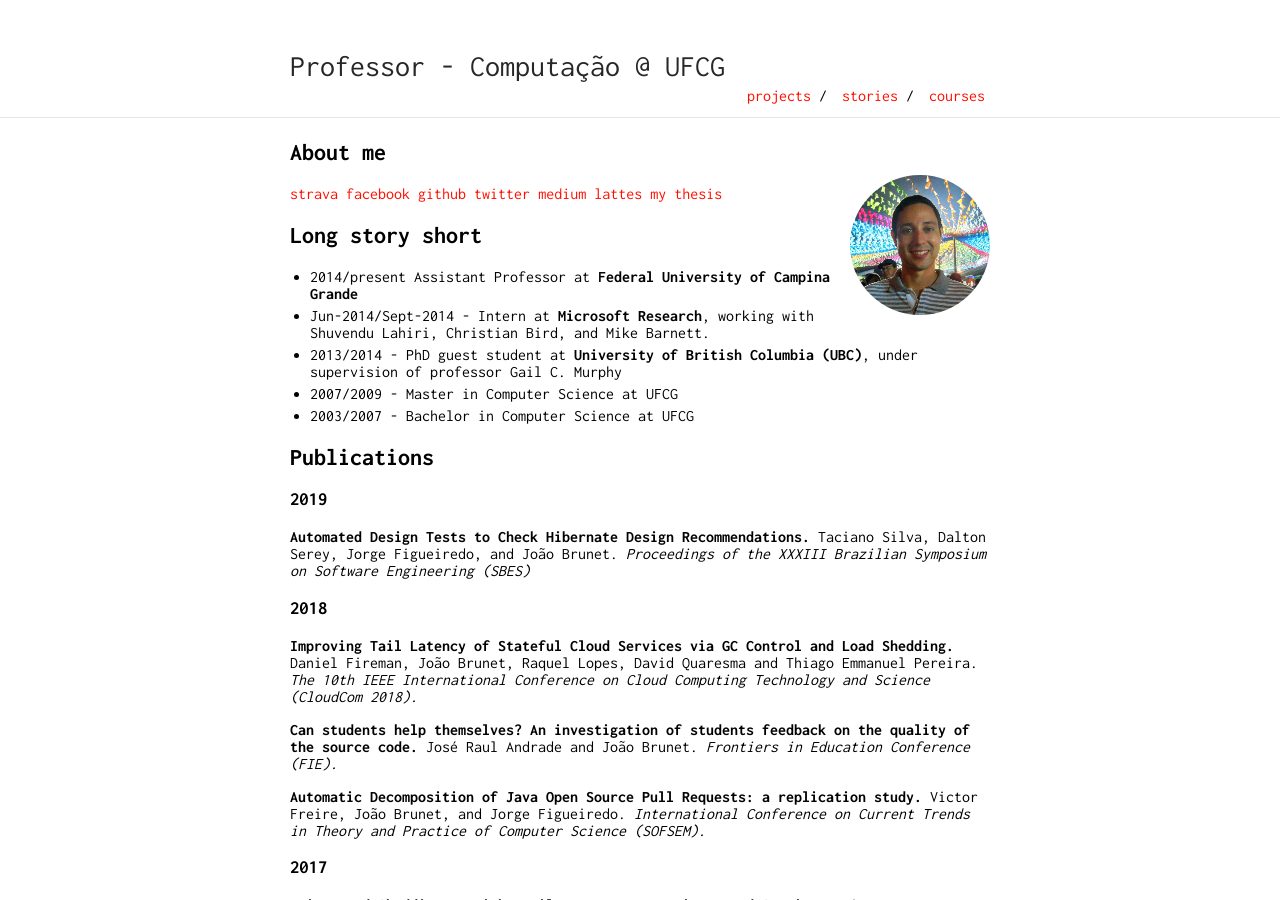
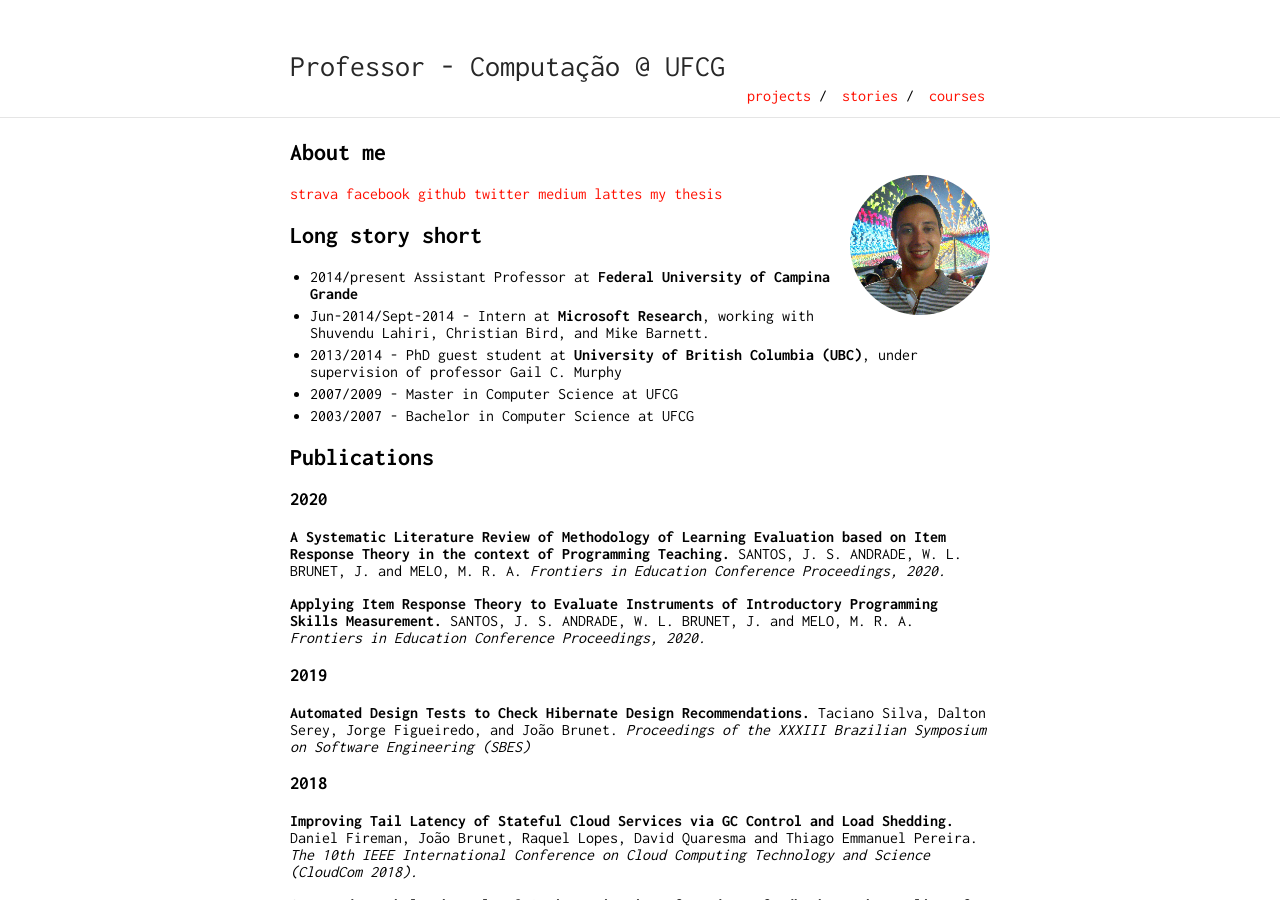
Before and after one commit to joaoarthurbm/joaoarthurbm.github.io, a Jekyll site: the page built from index.md, in a window 1280 px wide and 900 px high. Built offline with Jekyll 4.4.1, drawn with Linux system fonts in a browser that asks for light colours; our own code applies the rules of GitHub Pages for plain Markdown files.

Commit message:
fie 2020

```diff
--- a/index.md
+++ b/index.md
@@ -19,6 +19,12 @@ layout: default
 * 2003/2007 - Bachelor in Computer Science at UFCG
 
 ## Publications
+
+### 2020
+
+**A Systematic Literature Review of Methodology of Learning Evaluation based on Item Response Theory in the context of Programming Teaching.** SANTOS, J. S. ANDRADE, W. L.  BRUNET, J. and MELO, M. R. A. *Frontiers in Education Conference Proceedings, 2020.*
+
+**Applying Item Response Theory to Evaluate Instruments of Introductory Programming Skills Measurement.** SANTOS, J. S. ANDRADE, W. L. BRUNET, J. and MELO, M. R. A. *Frontiers in Education Conference Proceedings, 2020.*
 
 ### 2019
 
```
